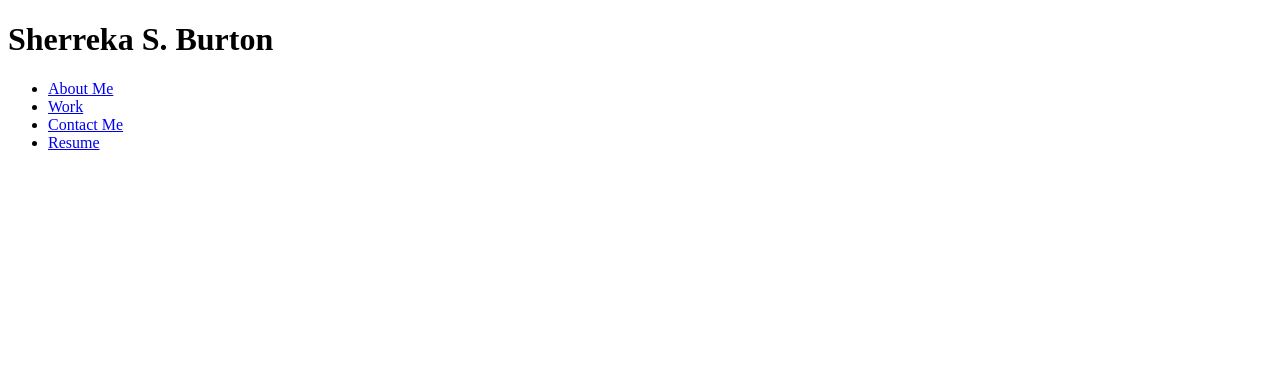
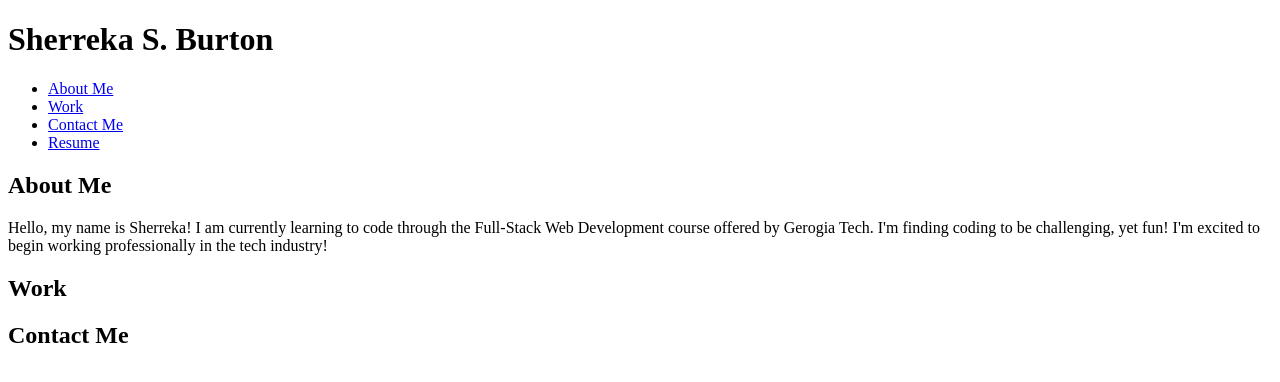
Before and after one commit to ssbbgm/advancedcss-portfolio, a plain HTML site: page index.html in a window 1280 px wide. Drawn offline with Linux system fonts and the light colour scheme.

Commit message:
added HTML code to the index file

```diff
--- a/index.html
+++ b/index.html
@@ -9,7 +9,7 @@
 <body>
     <header>
         <h1>Sherreka S. Burton</h1>
-        <div>
+        <nav>
             <ul>
                 <li>
                     <a href="#about-me">About Me</a>
@@ -24,7 +24,21 @@
                     <a href="#resume">Resume</a>
                 </li>
             </ul>
-        </div>
+        </nav>
     </header>
+    <main>
+        <section>
+            <h2>About Me</h2>
+            <p>Hello, my name is Sherreka! I am currently learning to code through the Full-Stack Web Development course offered by Gerogia Tech.
+                I'm finding coding to be challenging, yet fun! I'm excited to begin working professionally in the tech industry!
+            </p>
+        </section>
+        <section>
+            <h2>Work</h2>
+        </section>
+        <section>
+            <h2>Contact Me</h2>
+        </section>
+    </main>
 </body>
 </html>
```
